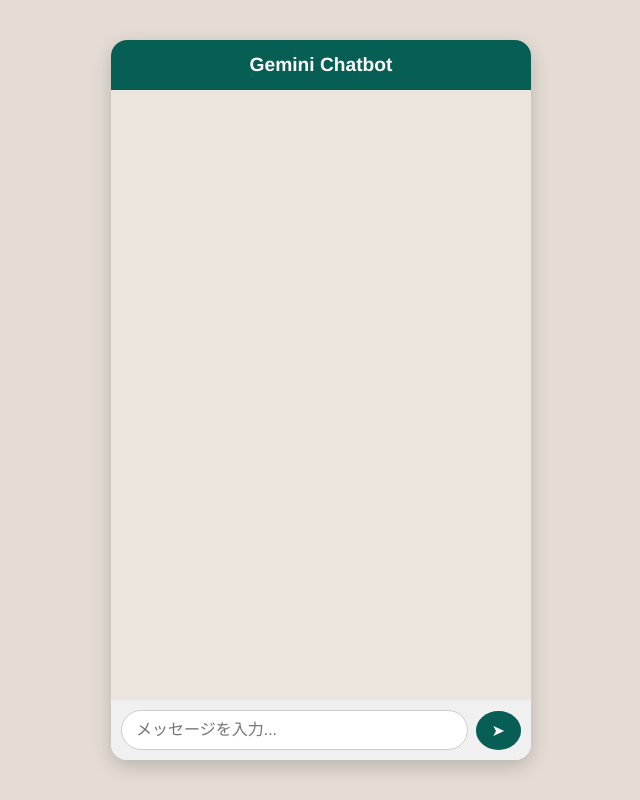
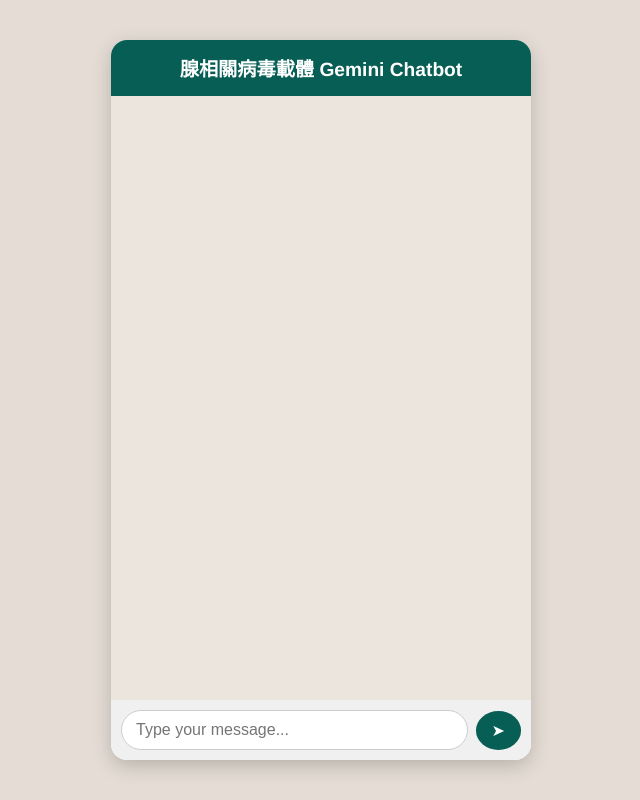
Before and after one commit to Char793/gemini-chat-frontend, a plain HTML site: page index.html in a window 1280 px wide. Shown: the whole page, without its empty margins (319-959 px from the left). Drawn offline with Linux system fonts and the light colour scheme.

Commit message:
Update index.html

```diff
--- a/index.html
+++ b/index.html
@@ -8,12 +8,12 @@
 </head>
 <body>
   <div class="chat-container">
-    <div class="chat-header">Gemini Chatbot</div>
+    <div class="chat-header">腺相關病毒載體 Gemini Chatbot</div>
 
     <div id="chat-box" class="chat-box"></div>
 
     <div class="input-container">
-      <input id="user-input" type="text" placeholder="メッセージを入力..." />
+      <input id="user-input" type="text" placeholder="Type your message..." />
       <button id="send-btn">➤</button>
     </div>
   </div>
```
